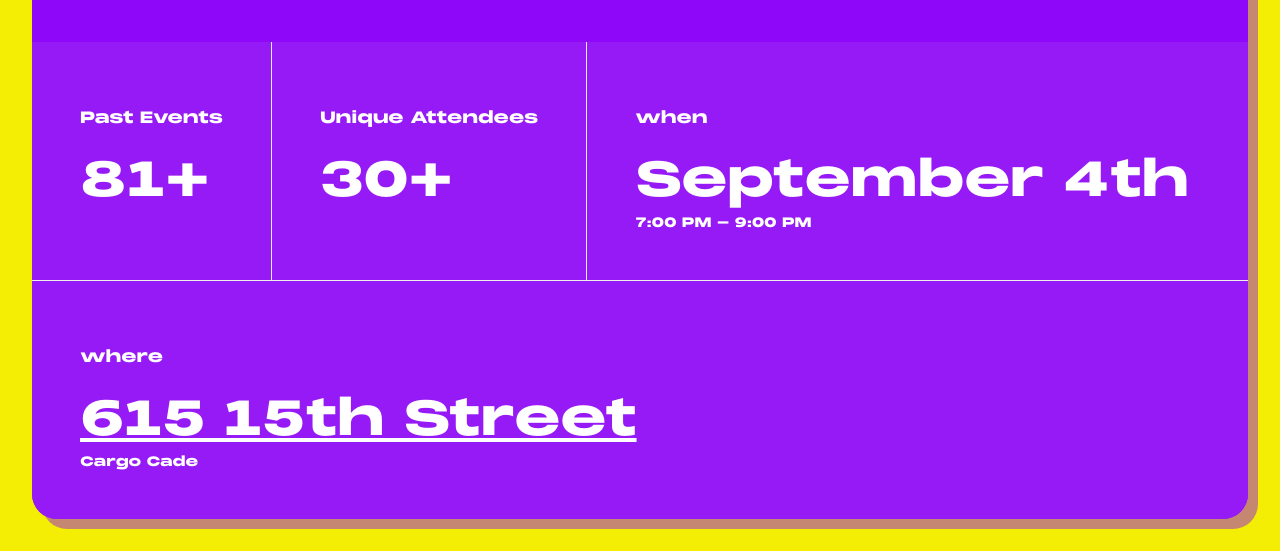
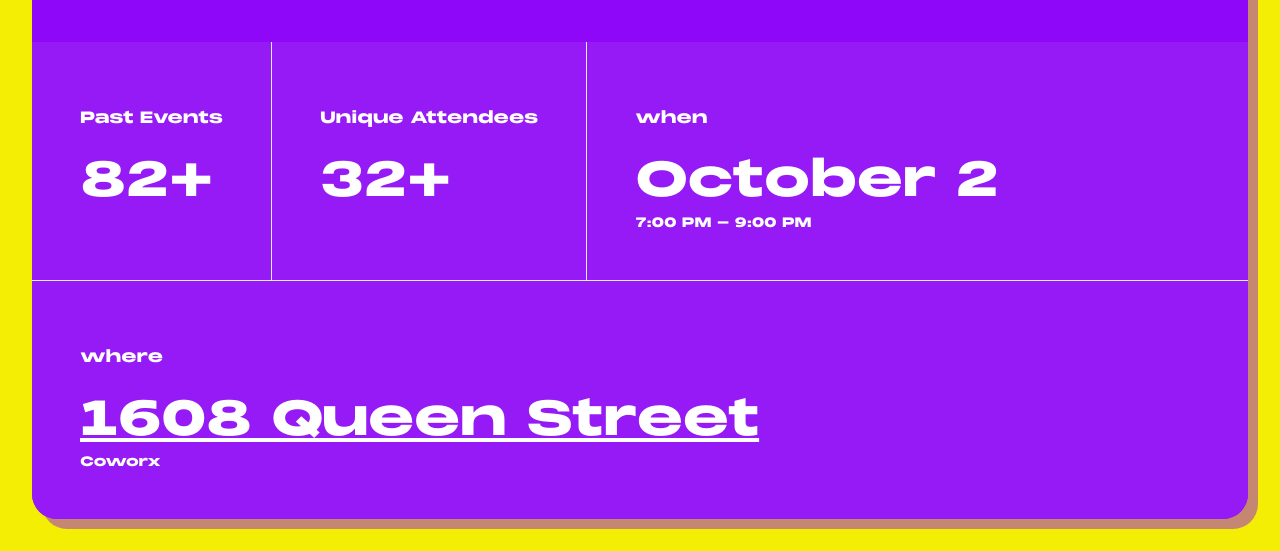
Before and after one commit to zacharytyhacz/wilmingtonio.org, a website built with Parcel: page src/index.html in a window 1280 px wide. Shown: the part 782-1333 px from the top of the page. Built offline with nearby package versions, Linux system fonts and the light colour scheme.

Commit message:
Updated for next event

```diff
--- a/src/index.html
+++ b/src/index.html
@@ -39,7 +39,7 @@
             >
         </header>
         <h1>Wilmington<br />Input Output</h1>
-        <a target="_blank" rel="noopener noreferrer" href="https://www.meetup.com/js-developers-of-wilmington/events/302642119/" class="cta" title="Attend!">
+        <a target="_blank" rel="noopener noreferrer" href="https://www.eventbrite.com/e/wilmington-input-output-career-resume-and-interview-support-tickets-1009393632527?aff=oddtdtcreator" class="cta" title="Attend!">
             <span>Attend</span>
             <span><svg xmlns="http://www.w3.org/2000/svg" width="32" height="32" fill="#000000" viewBox="0 0 256 256"><path d="M128,24A104,104,0,1,0,232,128,104.11,104.11,0,0,0,128,24Zm0,192a88,88,0,1,1,88-88A88.1,88.1,0,0,1,128,216Zm45.66-93.66a8,8,0,0,1,0,11.32l-32,32a8,8,0,0,1-11.32-11.32L148.69,136H88a8,8,0,0,1,0-16h60.69l-18.35-18.34a8,8,0,0,1,11.32-11.32Z"></path></svg></span>
         </a>
@@ -60,15 +60,15 @@
         <div class="cards">
             <div>
                 <h3>Past Events</h3>
-                <span>81+</span>
+                <span>82+</span>
             </div>
             <div>
                 <h3>Unique Attendees</h3>
-                <span>30+</span>
+                <span>32+</span>
             </div>
             <div>
                 <h3>when</h3>
-                <span>September 4th</span>
+                <span>October 2</span>
                 <sub>7:00 PM - 9:00 PM</sub>
             </div>
             <div>
@@ -76,9 +76,9 @@
                 <a
                     target="_blank"
                     rel="noopener noreferrer"
-                    href="https://maps.app.goo.gl/TKZw5qS4rfBjpn4t7"
-                >615 15th Street</a>
-                <sub>Cargo Cade</sub>
+                    href="https://maps.app.goo.gl/bRvMkUEYrqdezNrj9"
+                >1608 Queen Street</a>
+                <sub>Coworx</sub>
             </div>
         </div>
     </main>
```
Also changed, not shown: src/images/metacard.png.
